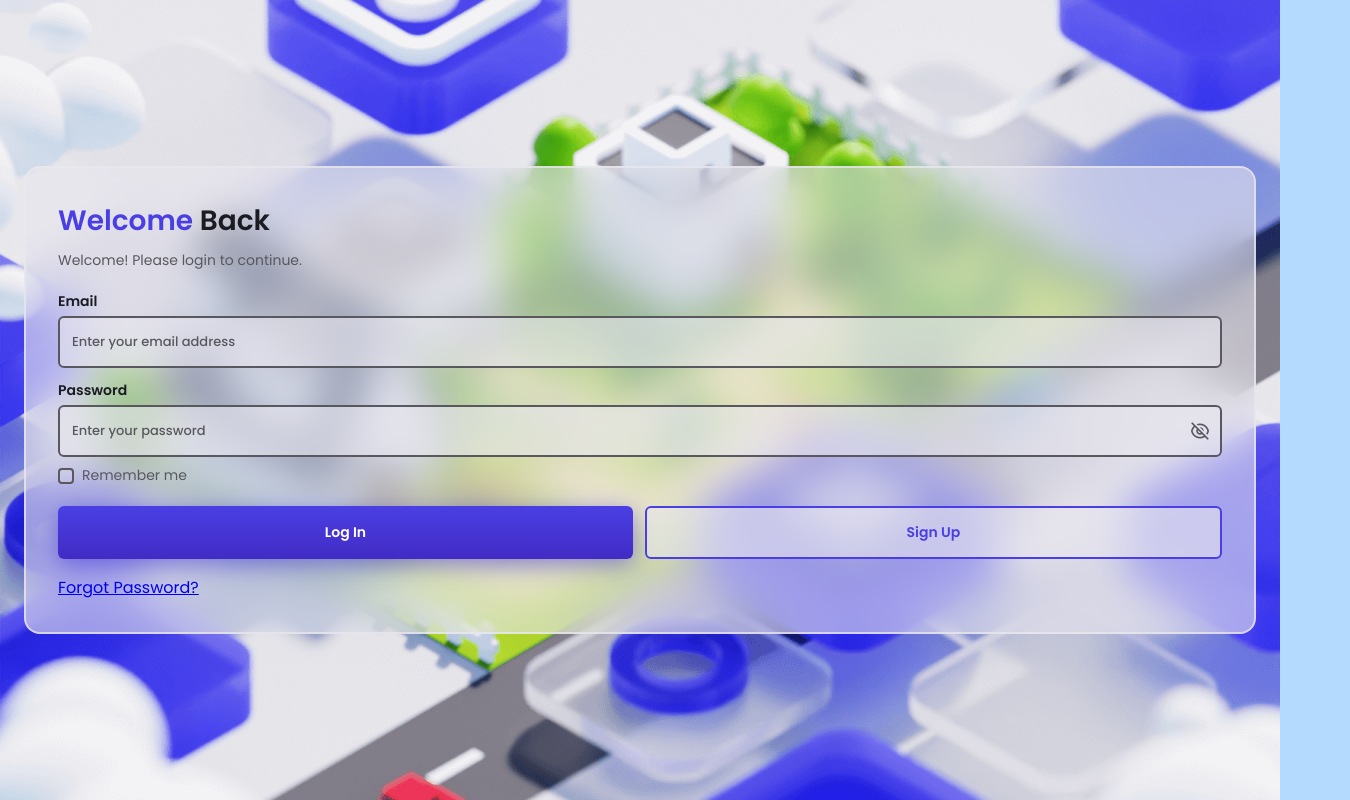
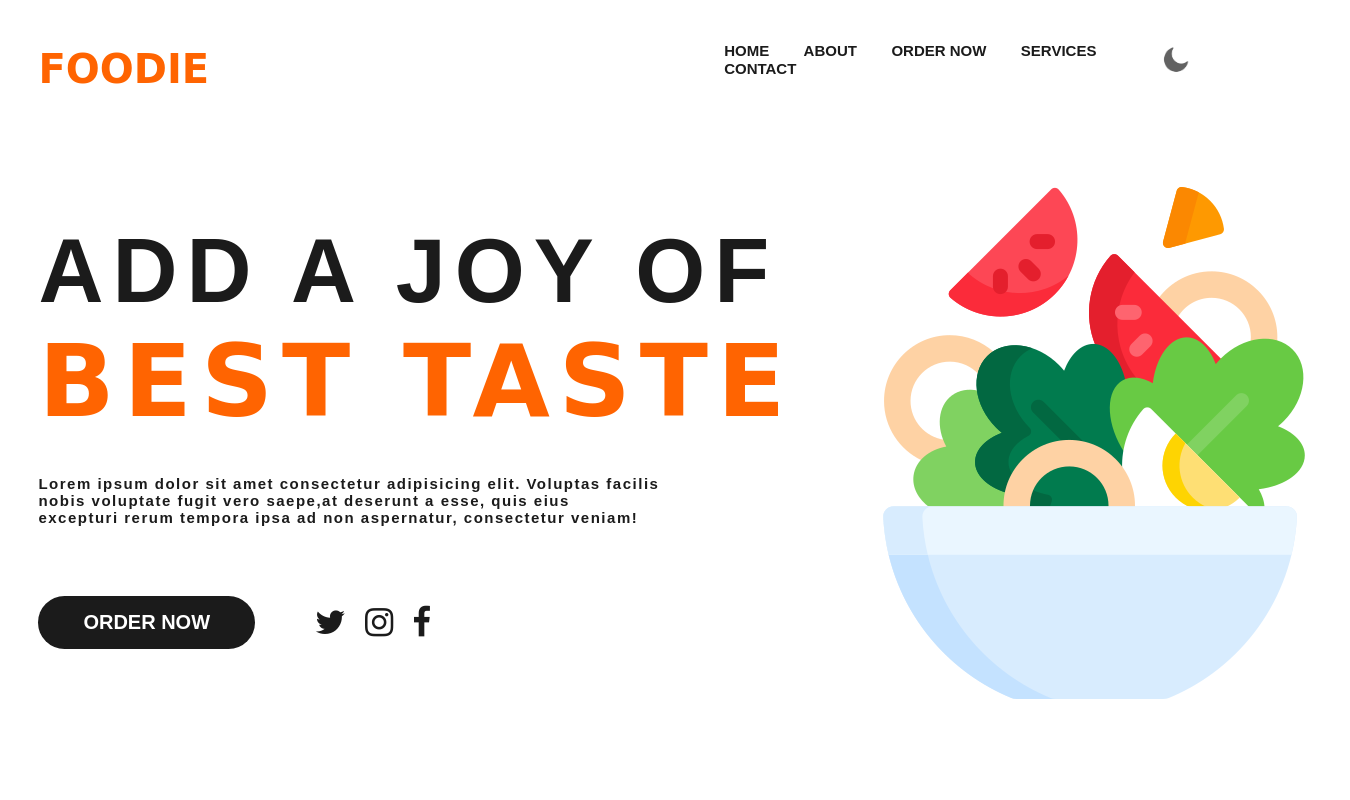
Before and after one commit to OpenElite/OpenElite.github.io, a plain HTML site: page index.html in a window 1280 px wide. Shown: the whole page, 1350 px wide, since content can reach past the window. Drawn offline with nearby package versions, Linux system fonts and the light colour scheme; a web font is replaced by a local one.

Commit message:
Added a new website template

```diff
--- a/assets/css/styles.css
+++ /dev/null
@@ -1,238 +0,0 @@
-/*=============== GOOGLE FONTS ===============*/
-@import url("https://fonts.googleapis.com/css2?family=Poppins:wght@400;500;600&display=swap");
-
-/*=============== VARIABLES CSS ===============*/
-:root {
-  /*========== Colors ==========*/
-  /*Color mode HSL(hue, saturation, lightness)*/
-  --first-color: hsl(244, 75%, 57%);
-  --second-color: hsl(249, 64%, 47%);
-  --title-color: hsl(244, 12%, 12%);
-  --text-color: hsl(244, 4%, 36%);
-  --body-color: hsl(208, 97%, 85%);
-
-  /*========== Font and typography ==========*/
-  /*.5rem = 8px | 1rem = 16px ...*/
-  --body-font: "Poppins", sans-serif;
-  --h2-font-size: 1.25rem;
-  --small-font-size: .813rem;
-  --smaller-font-size: .75rem;
-
-  /*========== Font weight ==========*/
-  --font-medium: 500;
-  --font-semi-bold: 600;
-}
-
-/* Responsive typography */
-@media screen and (min-width: 1024px) {
-  :root {
-    --h2-font-size: 1.75rem;
-    --normal-font-size: 1rem;
-    --small-font-size: .875rem;
-    --smaller-font-size: .813rem;
-  }
-}
-
-/*=============== BASE ===============*/
-* {
-  box-sizing: border-box;
-  padding: 0;
-  margin: 0;
-}
-
-body {
-  background-color: var(--body-color);
-  font-family: var(--body-font);
-  color: var(--text-color);
-}
-
-input,
-button {
-  font-family: var(--body-font);
-  border: none;
-  outline: none;
-}
-
-img {
-  max-width: 100%;
-  height: auto;
-}
-
-/*=============== LOGIN FORM ===============*/
-.login__content,
-.login__form,
-.login__inputs{
-  display: grid;
-}
-
-.login__content{
-  position: relative;
-  height: 100vh;
-  align-items: center;
-}
-
-.login__img{
-  position: absolute;
-  width: 100%;
-  height: 100%;
-  object-fit: cover;
-  object-position: center;
-}
-
-.login__form{
-  position: relative;
-  background-color: hsla(244, 16%, 92%, .6);
-  border: 2px solid hsla(244, 16%, 92%, .75);
-  margin-inline: 1.5rem;
-  row-gap: 1.25rem;
-  backdrop-filter: blur(20px);
-  padding: 2rem;
-  border-radius: 1rem;
-}
-
-.login__title{
-  color: var(--title-color);
-  font-size: var(--h2-font-size);
-  margin-bottom: .5rem;
-}
-
-.login__title span{
-  color: var(--first-color);
-}
-
-.login__description{
-  font-size: var(--small-font-size);
-}
-
-.login__inputs{
-  row-gap: .75rem;
-  margin-bottom: .5rem;
-}
-
-.login__label{
-  display: block;
-  color: var(--title-color);
-  font-size: var(--small-font-size);
-  font-weight: var(--font-semi-bold);
-  margin-bottom: .25rem;
-}
-
-.login__input{
-  width: 100%;
-  padding: 14px 12px;
-  border-radius: 6px;
-  border: 2px solid var(--text-color);
-  background-color: hsla(244, 16%, 92%, .6);
-  color: var(--title-color);
-  font-size: var(--smaller-font-size);
-  font-weight: var(--font-medium);
-  transition: border .4s;
-}
-
-.login__input::placeholder{
-  color: var(--text-color);
-}
-
-.login__input:focus,
-.login__input:valid{
-  border: 2px solid var(--first-color);
-}
-
-.login__box{
-  position: relative;
-}
-
-.login__box .login__input{
-  padding-right: 36px;
-}
-
-.login__eye{
-  width: max-content;
-  height: max-content;
-  position: absolute;
-  right: .75rem;
-  top: 0;
-  bottom: 0;
-  margin: auto 0;
-  font-size: 1.25rem;
-  cursor: pointer;
-}
-
-.login__check{
-  display: flex;
-  column-gap: .5rem;
-  align-items: center;
-}
-
-.login__check-input{
-  appearance: none;
-  width: 16px;
-  height: 16px;
-  border: 2px solid var(--text-color);
-  background-color: hsla(244, 16%, 92%, .2);
-  border-radius: .25rem;
-}
-
-.login__check-input:checked{
-  background: var(--first-color);
-}
-
-.login__check-input:checked::before{
-  content: '✓';
-  display: block;
-  color: #fff;
-  font-size: .75rem;
-  transform: translate(1.5px, -2.5px);
-}
-
-.login__check-label{
-  font-size: var(--small-font-size);
-}
-
-.login__buttons{
-  display: flex;
-  column-gap: .75rem;
-}
-
-.login__button{
-  width: 100%;
-  padding: 14px 2rem;
-  border-radius: 6px;
-  background: linear-gradient(180deg,
-              var(--first-color),
-              var(--second-color));
-  color: #fff;
-  font-size: var(--small-font-size);
-  font-weight: var(--font-semi-bold);
-  box-shadow: 0 6px 24px hsla(244, 75%, 48%, .5);
-  margin-bottom: 1rem;
-  cursor: pointer;
-}
-
-.login__button-ghost{
-  background: hsla(244, 16%, 92%, .6);
-  border: 2px solid var(--first-color);
-  color: var(--first-color);
-  box-shadow: none;
-}
-
-.login__forget{
-  font-size: var(--smaller-font-size);
-  font-weight: var(--font-semi-bold);
-  color: var(--first-color);
-  text-decoration: none;
-}
-/*=============== BREAKPOINTS ===============*/
-/* For small devices */
-@media screen and (max-width: 360px){
-  .login__buttons{
-    flex-direction: column;
-  }
-}
-
-
-
-/* For medium devices */
-
-
-/* For large devices */
--- a/assets/js/main.js
+++ /dev/null
@@ -1,29 +0,0 @@
-/*=============== SHOW HIDDEN - PASSWORD ===============*/
-const showHiddenPass = (inputPass, inputIcon) =>{
-    const input = document.getElementById(inputPass),
-    iconEye = document.getElementById(inputIcon)
-
-    iconEye.addEventListener('click', () =>{
-        // Change password to text
-        if(input.type === 'password'){
-            // Switch to text
-            input.type = 'text'
-
-            // Add icon
-            iconEye.classList.add('ri-eye-line')
-
-            // Remove icon
-            iconEye.classList.remove('ri-eye-off-line')
-        }else{
-            // Change to password
-            input.type = 'password'
-
-            // Remove icon
-            iconEye.classList.remove('ri-eye-line')
-            // Add icon
-            iconEye.classList.add('ri-eye-off-line')
-        }
-    })
-}
-
-showHiddenPass('input-pass','input-icon')
--- a/index.html
+++ b/index.html
@@ -2,63 +2,56 @@
 <html lang="en">
 <head>
     <meta charset="UTF-8">
+    <meta http-equiv="X-UA-Compatible" content="IE=edge">
     <meta name="viewport" content="width=device-width, initial-scale=1.0">
-        <!--=============== REMIXICONS ===============-->
-        <link href="https://cdn.jsdelivr.net/npm/remixicon@2.5.0/fonts/remixicon.css" rel="stylesheet">
-
-        <!--=============== CSS ===============-->
-        <link rel="stylesheet" href="assets/css/styles.css">
-
-        <title>Beautiful glass login form - Bedimcode</title>
+     <link rel="stylesheet" href="https://stackpath.bootstrapcdn.com/font-awesome/4.7.0/css/font-awesome.min.css">
+    <link rel="stylesheet" type="text/css" href="style.css">
+    <title>Website With Dark Theme</title>
 </head>
 <body>
     <div class="container">
-            <div class="login__content">
-                <img src="assets/img/bg-login.png" alt="login image" class="login__img">
-
-                <form action="" class="login__form">
-                    <div>
-                        <h1 class="login__title">
-                            <span>Welcome</span> Back
-                        </h1>
-                        <p class="login__description">
-                            Welcome! Please login to continue.
+        <div class="navbar">
+           <h3 class="logo">Foodie</h3>
+            <nav>
+               <ul>
+                   <li><a href="">Home</a></li>
+                   <li><a href="">About</a></li>
+                   <li><a href="">Order Now</a></li>
+                   <li><a href="">Services</a></li>
+                   <li><a href="">Contact</a></li>
+               </ul>
+            </nav>
+            <img src="images/moon.png" id="icon">
+        </div>
+        <div class="content">
+            <h1>Add a joy of <br><span class="style"> best Taste</span></h1>
+            <p>Lorem ipsum dolor sit amet consectetur adipisicing elit. Voluptas facilis <br>nobis voluptate fugit vero saepe,at deserunt a esse, quis eius <br>excepturi rerum tempora ipsa ad non aspernatur, consectetur veniam!
            </p>
+           <div class="text">
+               <button class="btn">Order Now</button>
+               <div class="social-media">
+                   <a href=""><i class="fa fa-twitter"></i></a>
+                   <a href=""><i class="fa fa-instagram"></i></a>
+                   <a href=""><i class="fa fa-facebook"></i></a>
+               </div>
+           </div>
+           <img src="images/logo.png" class="image">
        </div>
 
-                    <div>
-                        <div class="login__inputs">
-                            <div>
-                                <label for="" class="login__label">Email</label>
-                                <input type="email" placeholder="Enter your email address" required class="login__input">
-                            </div>
-                            <div>
-                                <label for="" class="login__label">Password</label>
-                                <div class="login__box">
-                                    <input type="password" placeholder="Enter your password" required class="login__input" id="input-pass">
-                                    <i class="ri-eye-off-line login__eye" id="input-icon"></i>
-                                </div>
-                            </div>
-                        </div>
+       <script>
 
-                        <div class="login__check">
-                            <input type="checkbox" class="login__check-input">
-                            <label for="" class="login__check-label">Remember me</label>
-                        </div>
-                    </div>
+        var icon = document.getElementById("icon");
 
-                    <div>
-                        <div class="login__buttons">
-                            <button class="login__button">Log In</button>
-                            <button class="login__button login__button-ghost">Sign Up</button>
-                        </div>
-                        <a href="#" class="login__forgot">Forgot Password?</a>
-                    </div>
-                </form>
-            </div>
-        </div>
+        icon.onclick = function() {
+                document.body.classList.toggle("dark-theme");
 
-        <!--=============== MAIN JS ===============-->
-        <script src="assets/js/main.js"></script>
+              if(document.body.classList.contains("dark-theme")) {
+                  icon.src = "images/sun.png";
+              } else {
+                  icon.src = "images/moon.png";
+              }
+        }
+    </script>
+
 </body>
 </html>
--- /dev/null
+++ b/style.css
@@ -0,0 +1,131 @@
+@import url('https://fonts.googleapis.com/css2?family=Rubik+Moonrocks&display=swap');
+:root {
+    --primary-color: #fff;
+    --secondry-color: #1b1b1b;
+}
+.dark-theme {
+    --primary-color: #1b1b1b;
+    --secondry-color: #fff;
+}
+
+ * {
+     margin: 0;
+     padding: 0;
+     font-family: 'Poppins', sans-serif;
+ }
+ .container {
+     height: 100vh;
+     width: 100%;
+     background-color: var(--primary-color);
+     padding-right: 7%;
+     padding-left: 3%;
+     box-sizing: border-box;
+     position: relative;
+ }
+ .navbar {
+     width: 100%;
+     height: 15vh;
+     margin: auto;
+     display: flex;
+     align-items: center;
+ }
+ .logo {
+     font-size: 40px;
+     font-family: 'Rubik Moonrocks', cursive;
+     margin-top: 17px;
+     text-transform: uppercase;
+     color: #ff6401;
+     cursor: pointer;
+ }
+ nav {
+     flex: 1;
+     padding-left: 500px;
+ }
+ nav ul li {
+     display: inline-block;
+     list-style: none;
+     margin: 0 15px;
+ }
+ nav ul li a {
+    text-decoration: none;
+    color: var(--secondry-color);
+    text-transform: uppercase;
+    font-size: 15px;
+    font-weight: 600;
+ }
+ nav ul li a:hover {
+     color: #ff6401;
+ }
+ #icon {
+     width: 30px;
+     cursor: pointer;
+ }
+ .content {
+     position: relative;
+ }
+ h1 {
+     text-transform: uppercase;
+     font-weight: 800;
+     margin-top: 100px;
+     letter-spacing: .1em;
+     font-size: 90px;
+     color: var(--secondry-color);
+ }
+ h1 .style {
+     color: #ff6401;
+     font-size: 100px;
+     font-family: 'Rubik Moonrocks', cursive;
+     font-weight: 800;
+ }
+ p {
+     font-size: 15px;
+     font-weight: 600;
+     letter-spacing: .1em;
+     margin-top: 35px;
+     color: var(--secondry-color);
+ }
+ .text {
+     position: relative;
+     display: flex;
+     align-items: center;
+ }
+ .btn {
+     background-color: var(--secondry-color);
+     color: var(--primary-color);
+     margin-top: 70px;
+     padding: 15px 45px;
+     border: none;
+     outline: none;
+     text-align: center;
+     text-transform: uppercase;
+     cursor: pointer;
+     border-radius: 30px;
+     display: block;
+     font-size: 20px;
+     font-weight: 700;
+     transition: all .5s;
+ }
+ .btn:hover {
+     background-color: #ff6401;
+     color: #1b1b1b;
+     transition: all .5s;
+ }
+ .social-media {
+     margin-top: 70px;
+     margin-left: 50px;
+     text-decoration: none;
+     font-size: 33px;
+ }
+ .fa {
+     color: var(--secondry-color);
+     margin-left: 10px;
+ }
+ .fa:hover {
+     color: #ff6401;
+ }
+ .image {
+     position: absolute;
+     bottom: 0;
+     margin-left: 800px;
+     margin-bottom: -50px;
+ }
```
Also changed, not shown: Text Login form.txt (deleted), assets/img/bg-login.png (deleted), images/logo.png (added), images/moon.png (added), images/sun.png (added), preview.png (deleted), 3 other files. Lines whose indentation alone changed are shown as unchanged.
